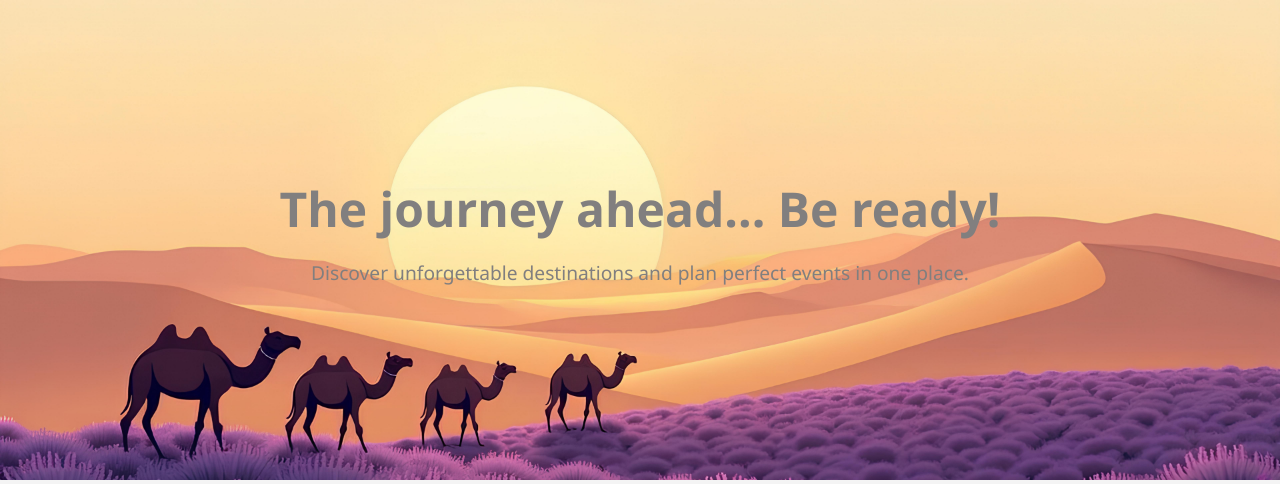
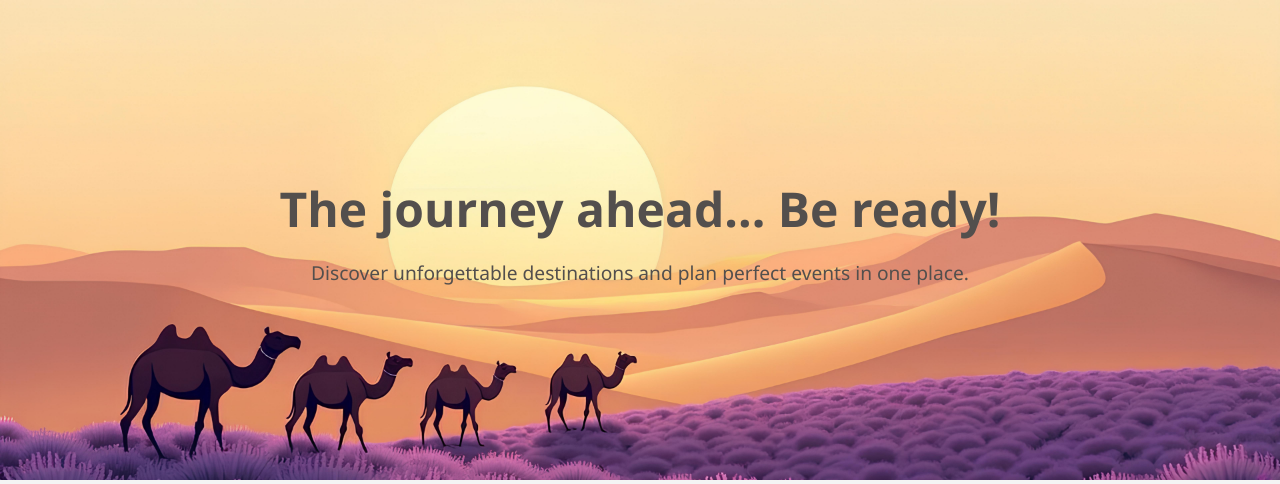
Before and after one commit to akanazi0/SWE-Project, a Flask app: page /welcome in a window 1280 px wide. Shown: the part 83-567 px from the top of the page. Run offline with Flask 3, Linux system fonts and the light colour scheme.

Commit message:
Change homepage text color

```diff
--- a/auth/templates/welcome.html
+++ b/auth/templates/welcome.html
@@ -417,8 +417,8 @@
             background-repeat: no-repeat;
             background-size: cover;">
             <div class="hero-text">
-                <h2 style="color: #817f7f;">The journey ahead... Be ready!</h2>
-                <p style="color: #817f7f;">Discover unforgettable destinations and plan perfect events in one place.</p>
+                <h2 style="color: #534f4d;">The journey ahead... Be ready!</h2>
+                <p style="color: #534f4d;">Discover unforgettable destinations and plan perfect events in one place.</p>
             </div>
         </section>
 
```
